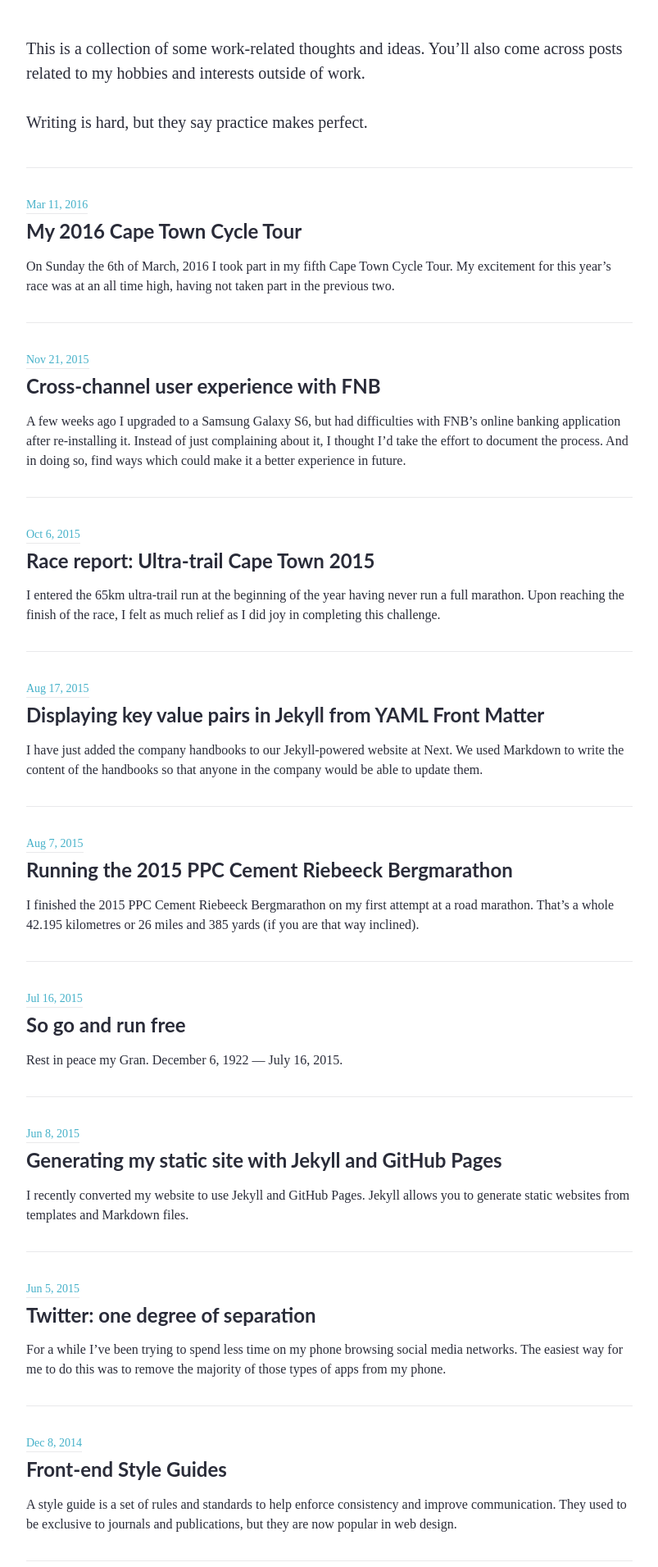
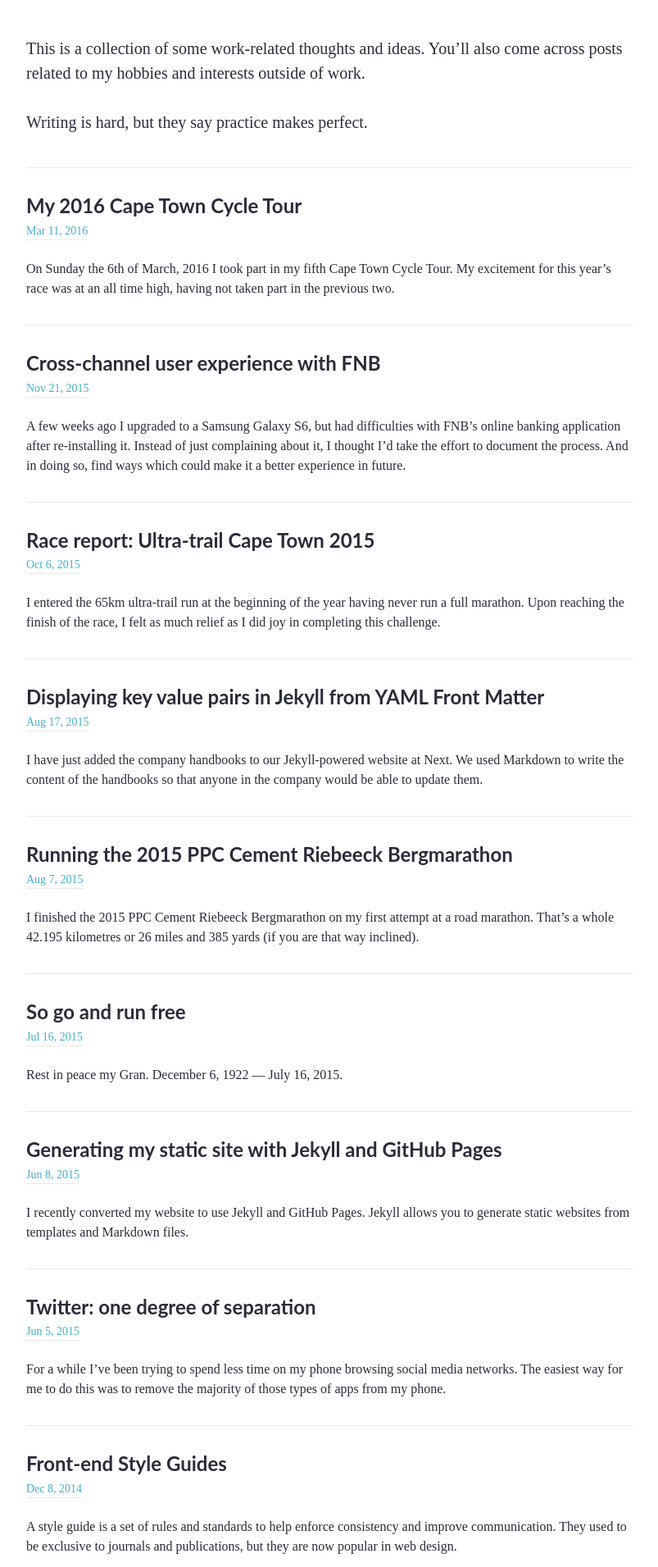
Before and after one commit to michaelthorne/michaelthorne.github.io, a Jekyll site: the page built from journal.md, in a window 1280 px wide. Shown: the part 503-2414 px from the top of the page at 82% size, without its empty margins (238-1041 px from the left). Built offline with Jekyll 4.4.1, drawn with Linux system fonts in a browser that asks for light colours; some web fonts are replaced; some of the changed text lies outside the part shown.

Commit message:
Journal/Posts: moved timestamp after title

```diff
--- a/_layouts/journal.html
+++ b/_layouts/journal.html
@@ -9,13 +9,13 @@ layout: default
 <div class="posts">
     {% for post in site.posts %}
     <div class="post">
+        <h2 class="post__title">
+            <a href="{{ post.url | prepend: site.baseurl }}">{{ post.title }}</a>
+        </h2>
+
         <a class="post__time" href="{{ post.url | prepend: site.baseurl }}">
             <time datetime="{{ post.date | date: "%Y-%m-%d" }}">{{ post.date | date: "%b %-d, %Y" }}</time>
         </a>
-
-        <h2 class="post__title">
-            <a href="{{ post.url | prepend: site.baseurl }}">{{ post.title }}</a>
-        </h2>
 
         <p class="post__excerpt">{{ post.excerpt | strip_html }}</p>
     </div>
--- a/_layouts/post.html
+++ b/_layouts/post.html
@@ -3,11 +3,11 @@ layout: default
 ---
 
 <article itemscope itemtype="http://schema.org/BlogPosting">
+    <h2 itemprop="headline">{{ page.title }}</h2>
+
     <time datetime="{{ page.date | date: "%Y-%m-%d" }}" itemprop="datePublished">
         <a href="{{ page.url | prepend: site.baseurl }}">{{ page.date | date: "%b %-d, %Y" }}</a>
     </time>
-
-    <h2 itemprop="headline">{{ page.title }}</h2>
 
     <div itemprop="articleBody">
         {{ content }}
--- a/_sass/objects/post.scss
+++ b/_sass/objects/post.scss
@@ -32,7 +32,7 @@
 
     .post__title {
         font-size: $h3-font-size;
-        margin-bottom: 0.5em;
+        margin-bottom: 0.125em;
 
         a {
             color: $color-black;
```
